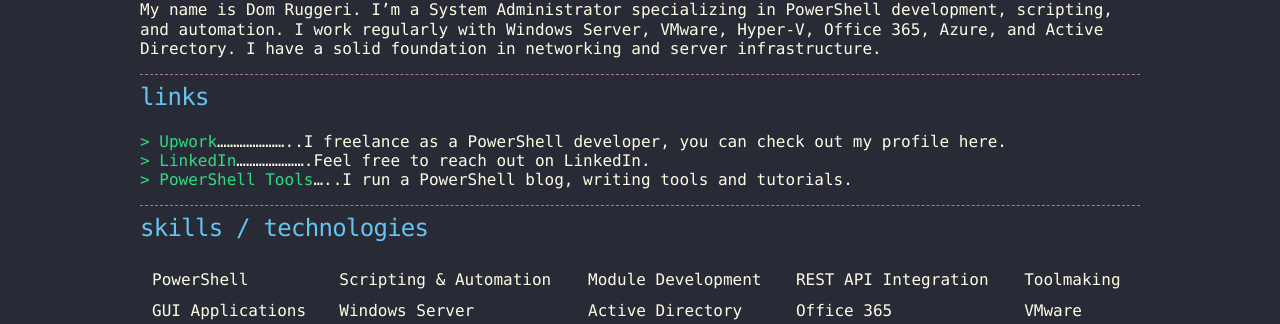
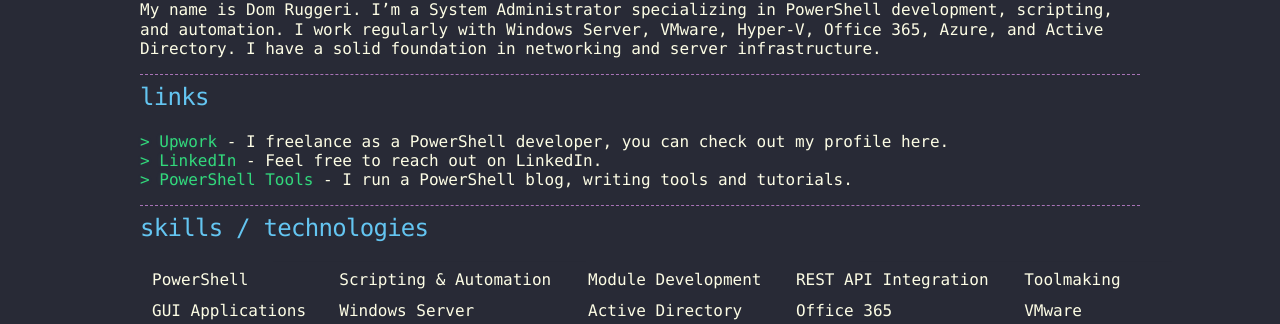
Before and after one commit to DomRRuggeri/DomRRuggeri.github.io, a Jekyll site: the page built from index.md, in a window 1280 px wide. Shown: the part 200-524 px from the top of the page. Built offline with Jekyll 4.4.1, drawn with Linux system fonts in a browser that asks for light colours.

Commit message:
nomodots

```diff
--- a/index.md
+++ b/index.md
@@ -11,9 +11,9 @@
 
 ## links
 
-[> Upwork](https://www.upwork.com/o/profiles/users/_~01b0dddb831cc7bb38/).......................I freelance as a PowerShell developer, you can check out my profile here. <br>
-[> LinkedIn](https://linkedin.com/in/domruggeri)......................Feel free to reach out on LinkedIn. <br>
-[> PowerShell Tools](https://www.domruggeri.com).....I run a PowerShell blog, writing tools and tutorials. <br>
+[> Upwork](https://www.upwork.com/o/profiles/users/_~01b0dddb831cc7bb38/) - I freelance as a PowerShell developer, you can check out my profile here. <br>
+[> LinkedIn](https://linkedin.com/in/domruggeri) - Feel free to reach out on LinkedIn. <br>
+[> PowerShell Tools](https://www.domruggeri.com) - I run a PowerShell blog, writing tools and tutorials. <br>
 
 * * *
 
```
